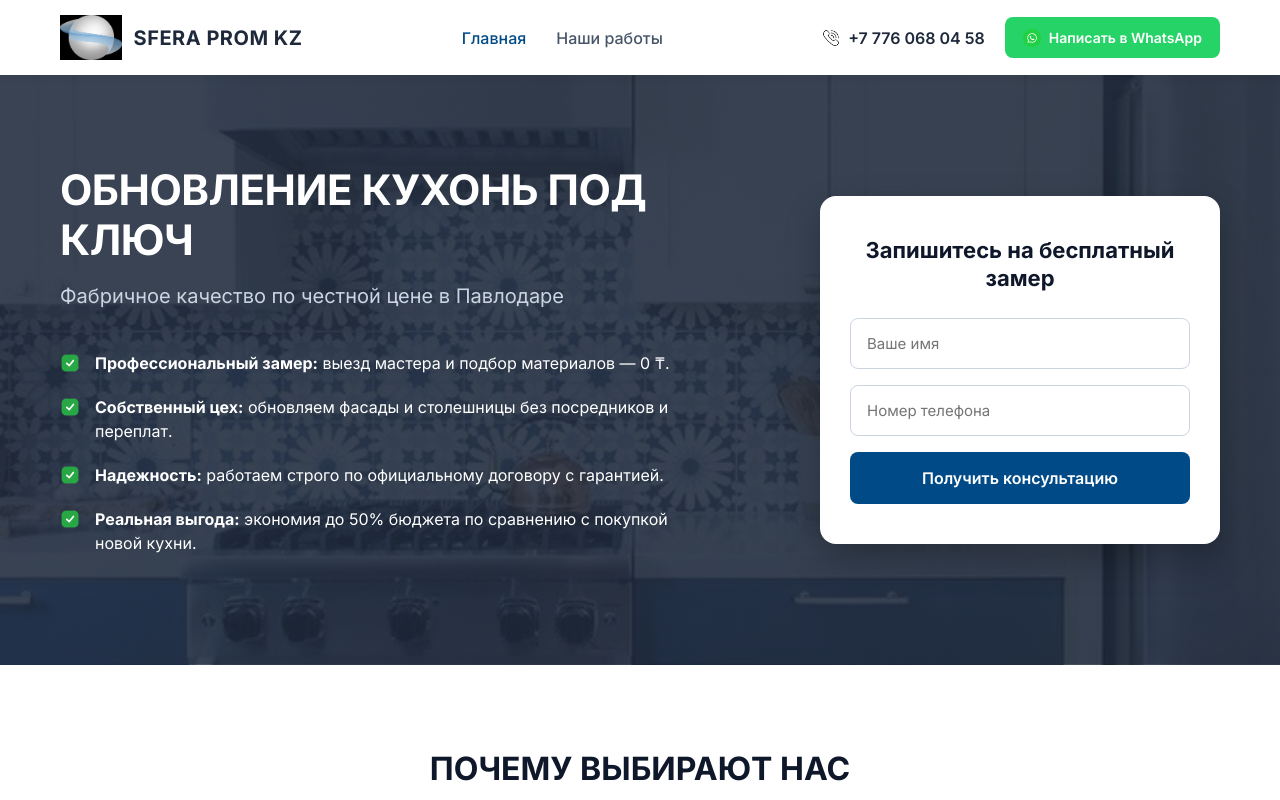
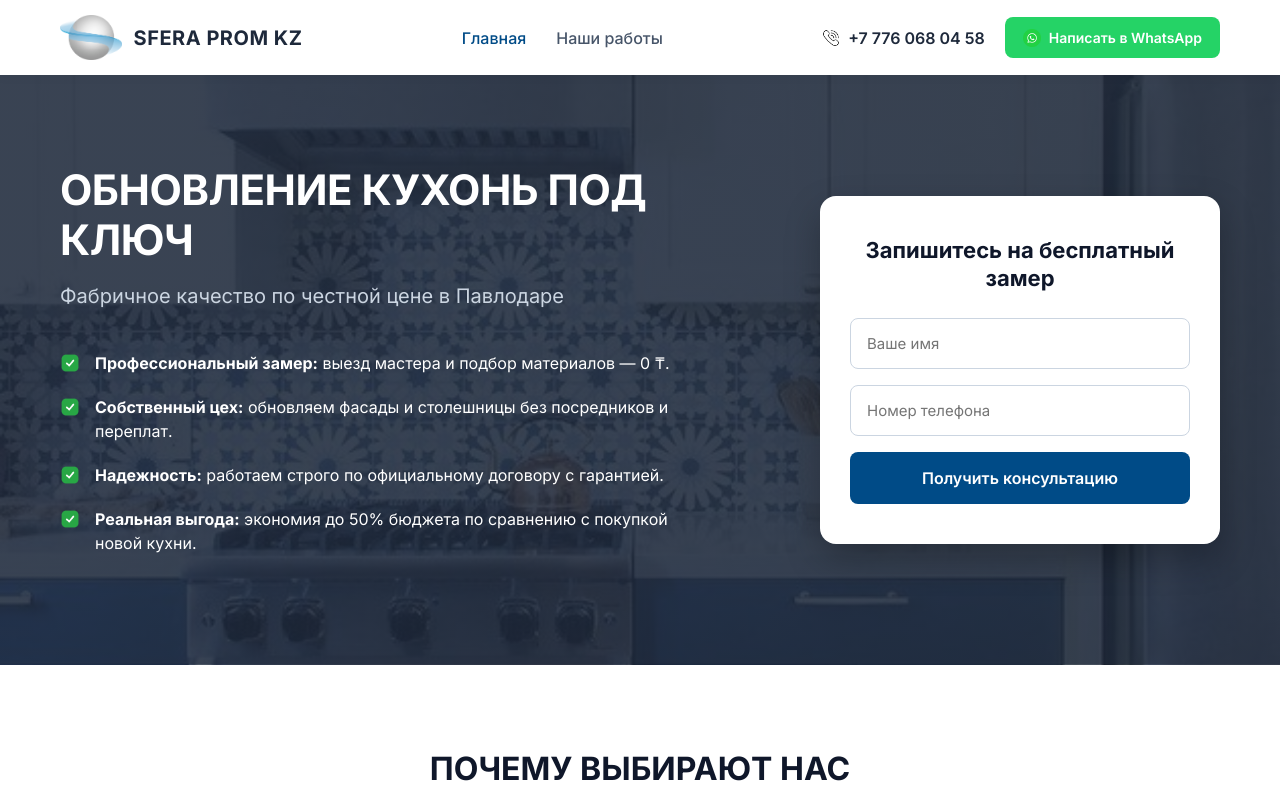
Before and after one commit to sfera682/sfera682.github.io, a plain HTML site: page index.html in a window 1280 px wide. Shown: the top 800 px of the page. Drawn offline with Linux system fonts and the light colour scheme.

Commit message:
Update index.html

```diff
--- a/index.html
+++ b/index.html
@@ -15,10 +15,10 @@
 
     <header class="header">
         <div class="container header__container">
-            <a href="index.html" class="logo">
-                <img src="./assets/img/logo.JPG" alt="Логотип" class="logo__img">
-                <span class="logo__text">SFERA PROM KZ</span>
-            </a>
+           <a href="index.html" class="logo">
+            <img src="./assets/img/logo.png" alt="Логотип" class="logo__img">
+            <span class="logo__text">SFERA PROM KZ</span>
+           </a>
             <nav class="nav">
                 <a href="index.html" class="nav__link active">Главная</a>
                 <a href="works.html" class="nav__link">Наши работы</a>
```
